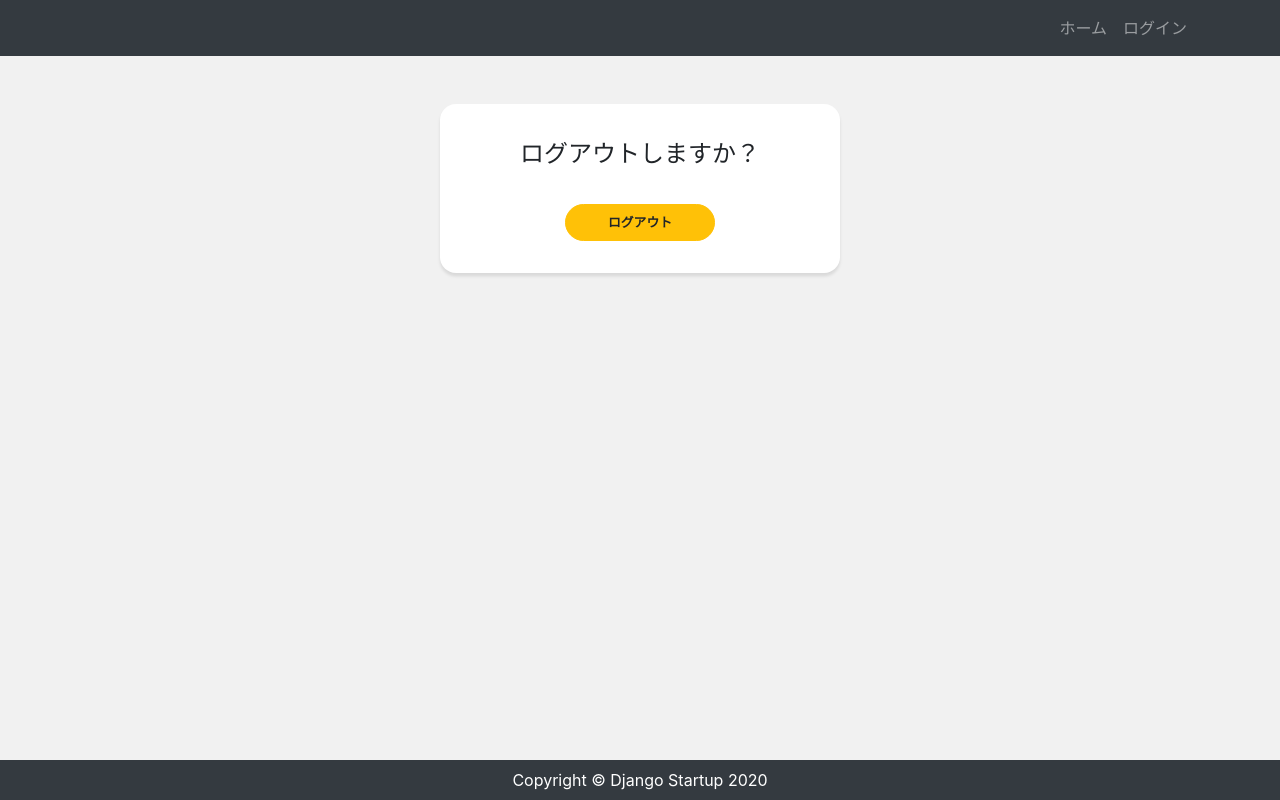
After one commit to manabutice/django_custom_auth_app, a Django app: template accounts/templates/accounts/logout.html in a window 1280 px wide. The commit adds this page. Run offline with Django 3.2, Linux system fonts and the light colour scheme; the template is opened without the code that fills it, so the values that code supplies are empty; some libraries are stand-ins or nearby versions.

Commit message:
ログアウト画面

```diff
--- /dev/null
+++ b/accounts/templates/accounts/logout.html
@@ -0,0 +1,17 @@
+{% extends "app/base.html" %} {% block content %}
+
+<div class="card card-auth my-5 mx-auto">
+  <div class="card-body">
+    <p class="card-title text-center">ログアウトしますか？</p>
+    <form method="post" class="form-auth">
+      {% csrf_token %}
+      <div class="button mx-auto">
+        <button class="btn btn-lg btn-warning btn-block mx-auto" type="submit">
+          ログアウト
+        </button>
+      </div>
+    </form>
+  </div>
+</div>
+
+{% endblock %}
--- a/accounts/urls.py
+++ b/accounts/urls.py
@@ -3,6 +3,7 @@ from accounts import views
 
 urlpatterns = [
     path('login/', views.LoginView.as_view(), name='account_login'),
+    path('logout/', views.LogoutView.as_view(), name='account_logout'),
     path('profile/', views.ProfileView.as_view(), name='profile'),
     path('profile/edit/', views.ProfileEditView.as_view(), name='profile_edit'),
 ]
--- a/app/templates/app/base.html
+++ b/app/templates/app/base.html
@@ -24,6 +24,9 @@
           <li class="nav-item">
             <a class="nav-link" href="{% url 'profile' %}">プロフィール</a>
           </li>
+          <li class="nav-item">
+            <a class="nav-link" href="{% url 'account_logout' %}">ログアウト</a>
+          </li>
           {% else %}
           <li class="nav-item">
             <a class="nav-link" href="{% url 'account_login' %}">ログイン</a>
```
Also changed, not shown: accounts/views.py (+8 -0 lines).
